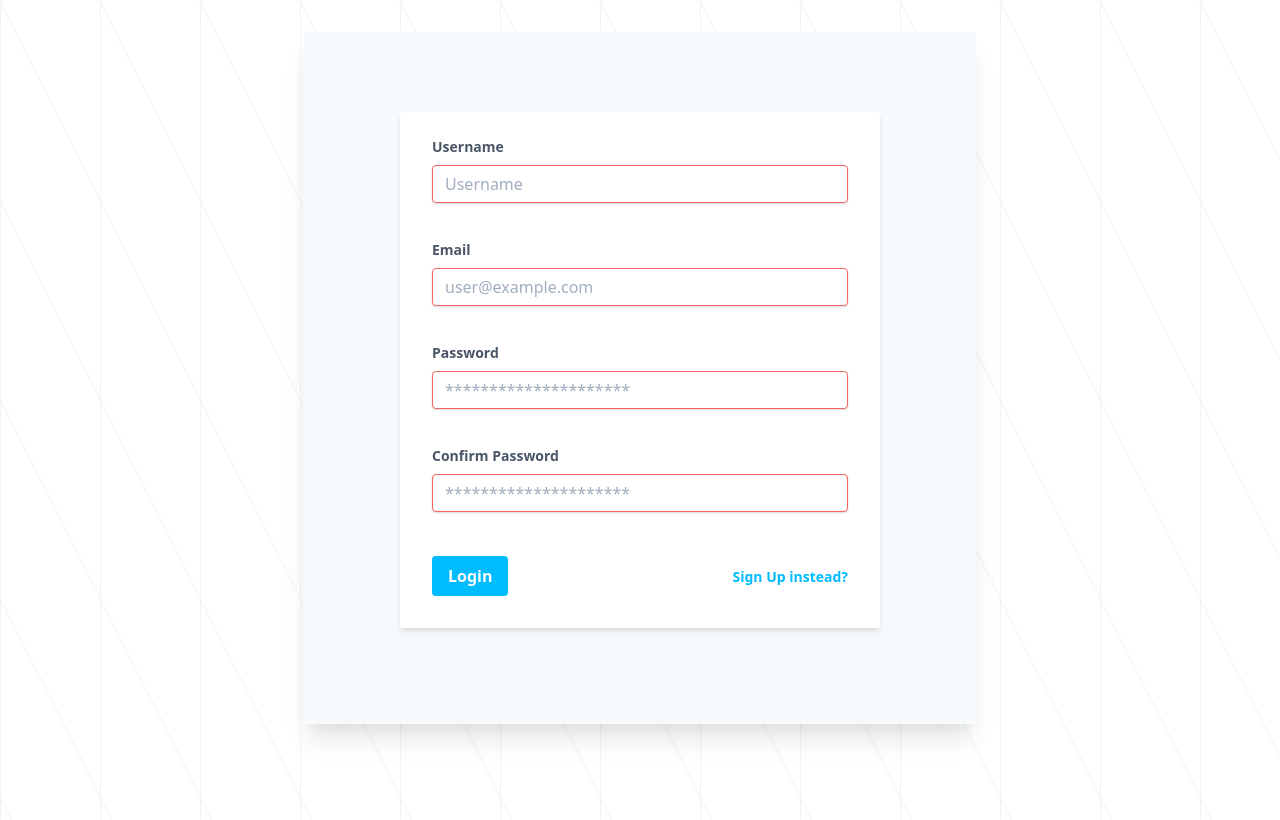
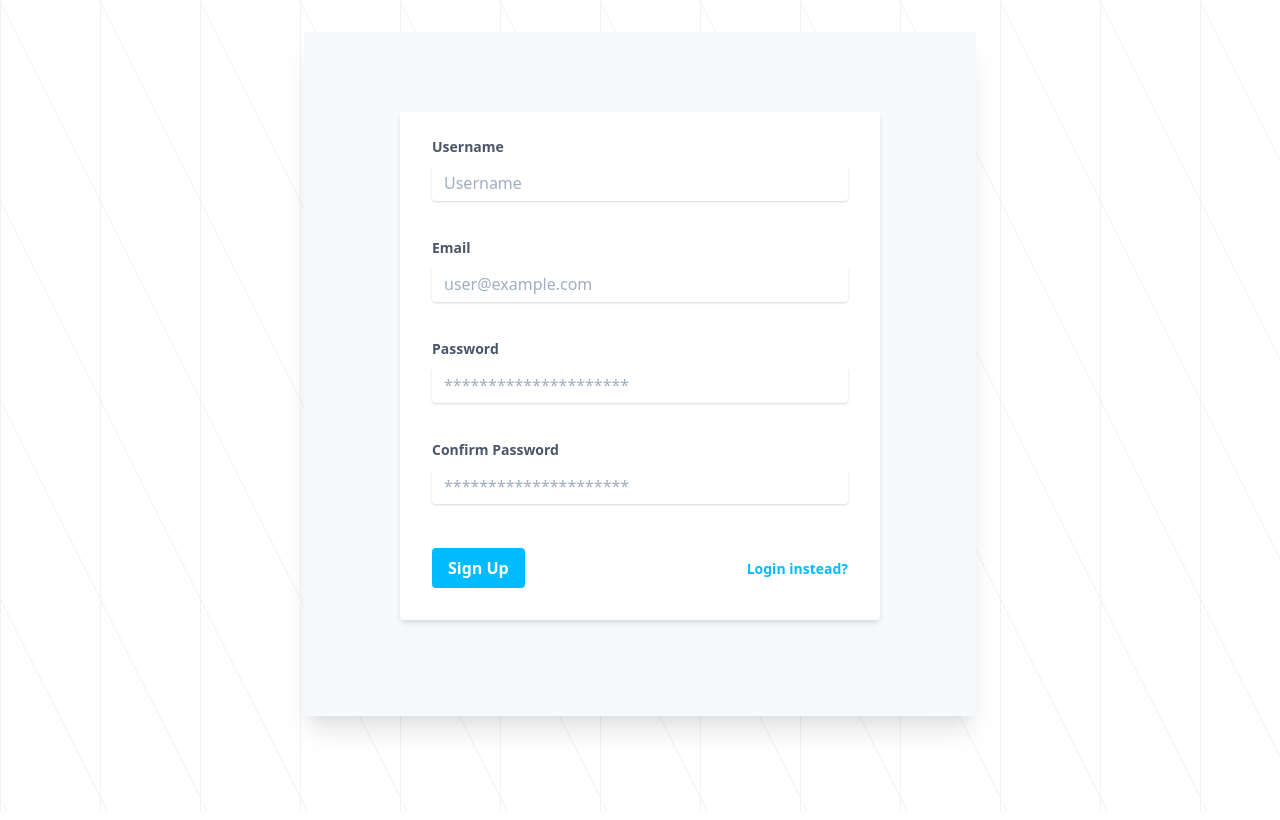
Before and after one commit to umairrr9/Memento, a React (Create React App) app in the folder client/: page /form in a window 1280 px wide. Built offline with nearby package versions, Linux system fonts and the light colour scheme.

Commit message:
worked on front end

```diff
--- a/client/src/components/NavBar.js
+++ b/client/src/components/NavBar.js
@@ -1,6 +1,6 @@
 import React, { useState } from "react";
 import Link from "./Link"
-// import {Link as Route} from "react-router-dom";
+import {Link as Route} from "react-router-dom";
 
 
 const NavBar = () => {
@@ -47,23 +47,25 @@ const NavBar = () => {
           <Link otherClasses="" href="#" color="gray-500" hoverColor="gray-800" focusColor="gray-800" text="Features"/>
           <Link otherClasses="mt-1 md:mt-0 md:ml-2" href="#" color="gray-500" hoverColor="gray-800" focusColor="gray-800" text="About Us"/>
           <Link otherClasses="mt-1 md:mt-0 md:ml-2 md:mr-16" href="#" color="gray-500" hoverColor="gray-800" focusColor="gray-800" text="Something"/>
+          <Route to="/form?isLogin=1">
           <Link otherClasses="mt-1 md:mt-0 md:ml-2" href="#" color="brandBlue-A" hoverColor="brandBlue-B" focusColor="brandBlue-B" text="Login"/>
+          </Route>
           {/* <Link otherClasses="rounded-full mt-1 md:mt-0 md:ml-2 hover:text-brandBlue-B hover:border-brandBlue-B border-brandBlue-A border-2 border-solid" href="#" color="brandBlue-A" hoverColor="brandBlue-B" focusColor="brandBlue-B" text="Sign Up"/>
            */}
 
-          {/* <a
+          {/* <a ?isLogin=true
             href="/"
             className="mt-1 block text-brandBlue-A hover:text-brandBlue-B font-bold px-2 py-1 md:mt-0 md:ml-2"
           >
             Log in
           </a> */}
 
-          <a
-            href="/"
+          <Route
+            to="/form?isLogin=0"
             className="bg-white mt-1 hover:text-brandBlue-B hover:border-brandBlue-B inline-block border-brandBlue-A border-2 border-solid text-brandBlue-A font-bold px-2 py-1 rounded-full md:mt-0 md:ml-2"
           >
             Sign Up
-          </a>
+          </Route>
         </nav>
       }
     </nav>
--- a/client/src/pages/Form.js
+++ b/client/src/pages/Form.js
@@ -10,6 +10,14 @@ const Form = () => {
   const { email, password, confirmPassword, username, emailError, passwordError, confirmPasswordError, usernameError, isLogin } = values;
   const passwordPattern1 = new RegExp('^[a-zA-Z 0-9?!_-]*$');
   const passwordPattern2 = new RegExp('^(?=.*[A-Z])(?=.*[0-9])(?=.*[a-z]).{8,}$');
+
+  useEffect(() => {
+    let isLogin = new URLSearchParams(location.search).get("isLogin");
+
+    if (isLogin === "1" || isLogin === "0") {
+      setValues(values => ({ ...values, isLogin: isLogin}));
+    }
+  });
 
   function login() {
     // validate the username, email and password
@@ -53,30 +61,30 @@ const Form = () => {
             <input class="w-full bg-gray-200 text-black border border-gray-200 rounded py-3 px-4 mb-3" id="title" type="text" placeholder="Software Engineer"/>
           </div>
         </div> */}
-          <div class="-mx-3 md:flex mb-6">
+          {!isLogin && <div class="-mx-3 md:flex mb-6">
             <div class="md:w-full px-3">
               <label className="block text-gray-700 text-sm font-bold mb-2" htmlFor="username">
                 Username
-            </label>
-              <input name="username" className="shadow appearance-none border border-red-500 rounded w-full py-2 px-3 text-gray-700 mb-3 leading-tight focus:outline-none focus:shadow-outline" type="text" placeholder="Username" onChange={handleChange} value={username || ""} required />
-              <div>
+              </label>
+              <input name="username" className={usernameError ? "shadow appearance-none border border-red-500 rounded w-full py-2 px-3 text-gray-700 mb-3 leading-tight focus:outline-none focus:shadow-outline" : "shadow appearance-none rounded w-full py-2 px-3 text-gray-700 mb-3 leading-tight focus:outline-none focus:shadow-outline"} type="text" placeholder="Username" onChange={handleChange} value={username || ""} required />
+              {usernameError && <div>
                 <span class="text-red-500 text-xs italic">
                   {usernameError}
-              </span>
-              </div>
+                </span>
+              </div>}
             </div>
-          </div>
+          </div>}
           <div class="-mx-3 md:flex mb-6">
             <div class="md:w-full px-3">
               <label className="block text-gray-700 text-sm font-bold mb-2" htmlFor="email">
                 Email
-            </label>
-              <input name="email" className="shadow appearance-none border border-red-500 rounded w-full py-2 px-3 text-gray-700 mb-3 leading-tight focus:outline-none focus:shadow-outline"  type="email" placeholder="user@example.com" onChange={handleChange} value={email || ""} required />
-              <div>
+              </label>
+              <input name="email" className={emailError ? "shadow appearance-none border border-red-500 rounded w-full py-2 px-3 text-gray-700 mb-3 leading-tight focus:outline-none focus:shadow-outline" : "shadow appearance-none rounded w-full py-2 px-3 text-gray-700 mb-3 leading-tight focus:outline-none focus:shadow-outline"}  type="email" placeholder="user@example.com" onChange={handleChange} value={email || ""} required />
+              {emailError && <div>
                 <span class="text-red-500 text-xs italic">
                   {emailError}
               </span>
-              </div>
+              </div>}
             </div>
           </div>
           <div class="-mx-3 md:flex mb-6">
@@ -84,27 +92,27 @@ const Form = () => {
               <label className="block text-gray-700 text-sm font-bold mb-2" htmlFor="password">
                 Password
             </label>
-              <input name="password" className="shadow appearance-none border border-red-500 rounded w-full py-2 px-3 text-gray-700 mb-3 leading-tight focus:outline-none focus:shadow-outline"  type="password" placeholder="*********************" onChange={handleChange} value={password || ""}/>
-              <div>
+              <input name="password" className={passwordError ? "shadow appearance-none border border-red-500 rounded w-full py-2 px-3 text-gray-700 mb-3 leading-tight focus:outline-none focus:shadow-outline" : "shadow appearance-none rounded w-full py-2 px-3 text-gray-700 mb-3 leading-tight focus:outline-none focus:shadow-outline"}  type="password" placeholder="*********************" onChange={handleChange} value={password || ""}/>
+              {passwordError && <div>
                 <span class="text-red-500 text-xs italic">
                   {passwordError}
-              </span>
-              </div>
+                </span>
+              </div>}
             </div>
           </div>
-          <div class="-mx-3 md:flex mb-6">
+          {!isLogin &&<div class="-mx-3 md:flex mb-6">
             <div class="md:w-full px-3">
               <label className="block text-gray-700 text-sm font-bold mb-2"/*class="uppercase tracking-wide text-black text-xs font-bold mb-2"*/ htmlFor="confirmPassword">
                 Confirm Password
             </label>
-              <input name="confirmPassword" className="shadow appearance-none border border-red-500 rounded w-full py-2 px-3 text-gray-700 mb-3 leading-tight focus:outline-none focus:shadow-outline" /*class="w-full bg-gray-200 text-black border border-gray-200 rounded py-3 px-4 mb-3"*/ type="password" placeholder="*********************" onChange={handleChange} value={confirmPassword || ""}/>
-              <div>
+              <input name="confirmPassword" className={confirmPasswordError ? "shadow appearance-none border border-red-500 rounded w-full py-2 px-3 text-gray-700 mb-3 leading-tight focus:outline-none focus:shadow-outline" : "shadow appearance-none rounded w-full py-2 px-3 text-gray-700 mb-3 leading-tight focus:outline-none focus:shadow-outline"} /*class="w-full bg-gray-200 text-black border border-gray-200 rounded py-3 px-4 mb-3"*/ type="password" placeholder="*********************" onChange={handleChange} value={confirmPassword || ""}/>
+              {confirmPasswordError && <div>
                 <span class="text-red-500 text-xs italic">
                   {confirmPasswordError}
-              </span>
-              </div>
+                </span>
+              </div>}
             </div>
-          </div>
+          </div>}
 
           {/* <div class="-mx-3 md:flex mb-2">
           <div class="md:w-1/2 px-3 mb-6 md:mb-0">
@@ -150,10 +158,10 @@ const Form = () => {
               Button
             </button> */}
             <button className="bg-brandBlue-A hover:bg-brandBlue-B text-white font-bold py-2 px-4 rounded focus:outline-none focus:shadow-outline" type="submit">
-              {isLogin ? "Sign Up" : "Login"}
+              {isLogin ? "Login" : "Sign Up"}
             </button>
             <a className="inline-block self-center font-semibold text-sm text-brandBlue-A hover:text-brandBlue-B" onClick={handleIsLogin} href="#">
-              {isLogin ? "Login instead?" : "Sign Up instead?"}
+              {isLogin ? "Sign Up instead?" : "Login instead?"}
             </a>
             {/* </div> */}
           </div>
```
